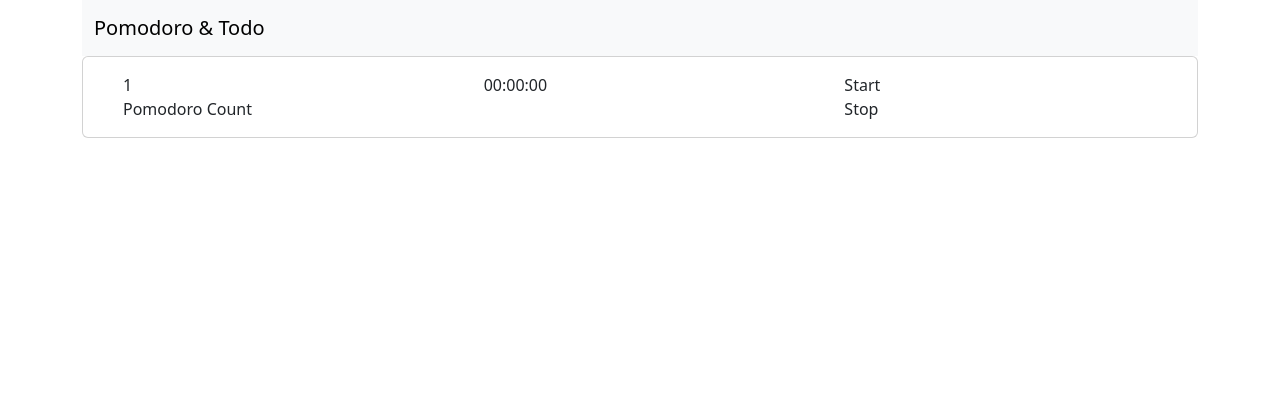
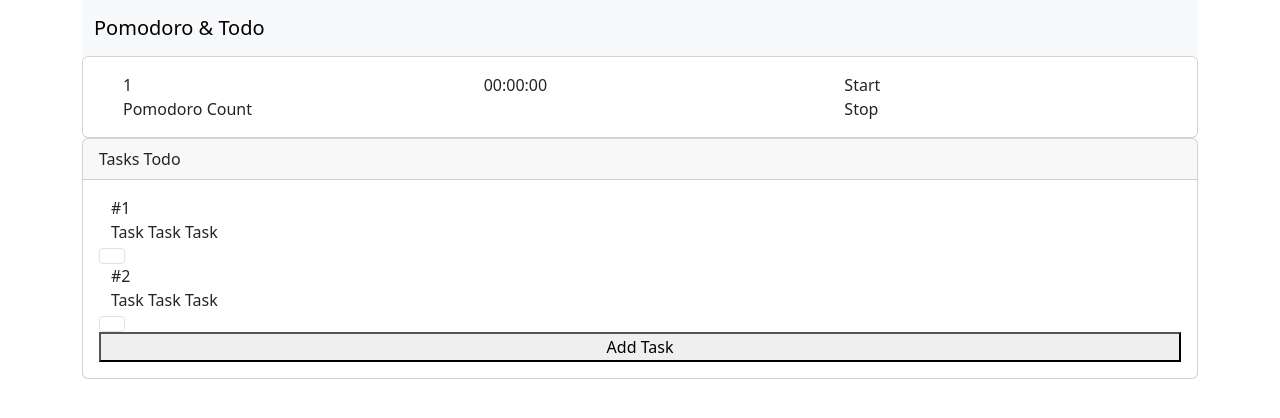
Before and after one commit to Jek08/pomodoro-todo-app, a React (Create React App) app: page / in a window 1280 px wide. Shown: the top 418 px of the page. Built offline with nearby package versions, Linux system fonts and the light colour scheme.

Commit message:
refactor; add todo list widget

```diff
--- a/src/app/PomodoroTodoScreen.tsx
+++ b/src/app/PomodoroTodoScreen.tsx
@@ -1,6 +1,20 @@
 import React from "react";
 import TopBar from "../commons/ui/TopBar";
 import PomodoroTimer from "./widgets/PomodoroTimer";
+import TodoList from "./widgets/TodoList";
+
+const tasks = [
+  {
+    id: 1,
+    task: "Task Task Task",
+    isDone: false,
+  },
+  {
+    id: 2,
+    task: "Task Task Task",
+    isDone: false,
+  },
+];
 
 export default class PomodoroTodoScreen extends React.Component {
   render(): React.ReactNode {
@@ -8,6 +22,7 @@
       <div className="container">
         <TopBar className="navbar bg-body-tertiary" />
         <PomodoroTimer />
+        <TodoList tasks={tasks} />
       </div>
     );
   }
--- a/src/app/widgets/PomodoroTimer.tsx
+++ b/src/app/widgets/PomodoroTimer.tsx
@@ -42,8 +42,9 @@
 }
 
 export default class PomodoroTimer extends React.Component {
-  cardBody: React.ReactNode = (
-    <>
+  render(): React.ReactNode {
+    return (
+      <Card id="PomodoroTimer" className="">
         <div className="container">
           <div className="row">
             <div className="col">
@@ -57,10 +58,7 @@
             </div>
           </div>
         </div>
-    </>
+      </Card>
     );
-
-  render(): React.ReactNode {
-    return <Card id="PomodoroTimer" className="" body={this.cardBody} />;
   }
 }
--- /dev/null
+++ b/src/app/widgets/TodoList.tsx
@@ -0,0 +1,60 @@
+import CardWithHeader from "commons/ui/CardWithHeader";
+import React from "react";
+
+interface TaskItem {
+  id: number;
+  task: string;
+  isDone: boolean;
+}
+
+interface Props {
+  tasks: TaskItem[];
+}
+
+export default class TodoList extends React.Component<Props> {
+  taskItemDone(task: TaskItem): React.ReactNode {
+    return (
+      <div className="row" id={task.id.toString()}>
+        <span>#{task.id}</span>
+        <span>{task.task}</span>
+        <input
+          className="form-check-input"
+          type="checkbox"
+          value=""
+          id="TaskCheckbox"
+          checked
+        />
+      </div>
+    );
+  }
+
+  taskItemNotDone(task: TaskItem): React.ReactNode {
+    return (
+      <div className="row" id={task.id.toString()}>
+        <span>#{task.id}</span>
+        <span>{task.task}</span>
+        <input
+          className="form-check-input"
+          type="checkbox"
+          value=""
+          id="TaskCheckbox"
+        />
+      </div>
+    );
+  }
+
+  render(): React.ReactNode {
+    return (
+      <CardWithHeader id="todolist" className="" cardTitle="Tasks Todo">
+        <div className="container">
+          {this.props.tasks.map((task) =>
+            task.isDone ? this.taskItemDone(task) : this.taskItemNotDone(task),
+          )}
+          <div className="row">
+            <button id="AddTaskButton">Add Task</button>
+          </div>
+        </div>
+      </CardWithHeader>
+    );
+  }
+}
--- a/src/commons/ui/Card.tsx
+++ b/src/commons/ui/Card.tsx
@@ -3,14 +3,14 @@
 interface Props {
   id: string;
   className: string;
-  body: React.ReactNode;
+  children: React.ReactNode;
 }
 
 export default class Card extends React.Component<Props> {
   render(): React.ReactNode {
     return (
       <div id={this.props.id || ""} className={"card" + this.props.className}>
-        <div className="card-body">{this.props.body}</div>
+        <div className="card-body">{this.props.children}</div>
       </div>
     );
   }
--- a/src/commons/ui/CardWithHeader.tsx
+++ b/src/commons/ui/CardWithHeader.tsx
@@ -4,7 +4,7 @@
   id: string;
   className: string;
   cardTitle: string | null;
-  body: React.ReactNode;
+  children: React.ReactNode;
 }
 
 export default class CardWithHeader extends React.Component<Props> {
@@ -12,7 +12,7 @@
     return (
       <div id={this.props.id || ""} className={"card" + this.props.className}>
         <div className="card-header">{this.props.cardTitle}</div>
-        <div className="card-body">{this.props.body}</div>
+        <div className="card-body">{this.props.children}</div>
       </div>
     );
   }
```
Lines whose indentation alone changed are shown as unchanged.
